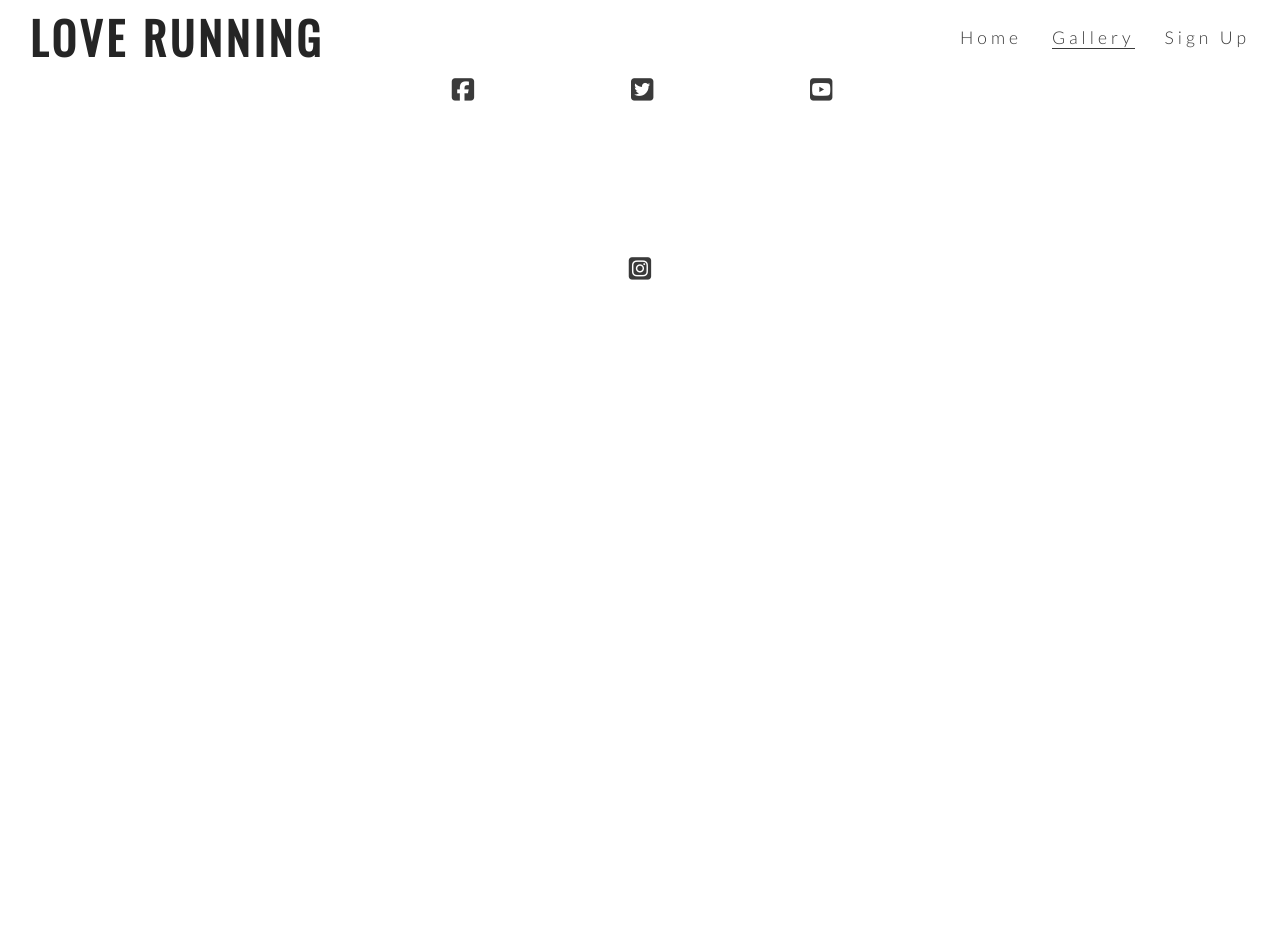
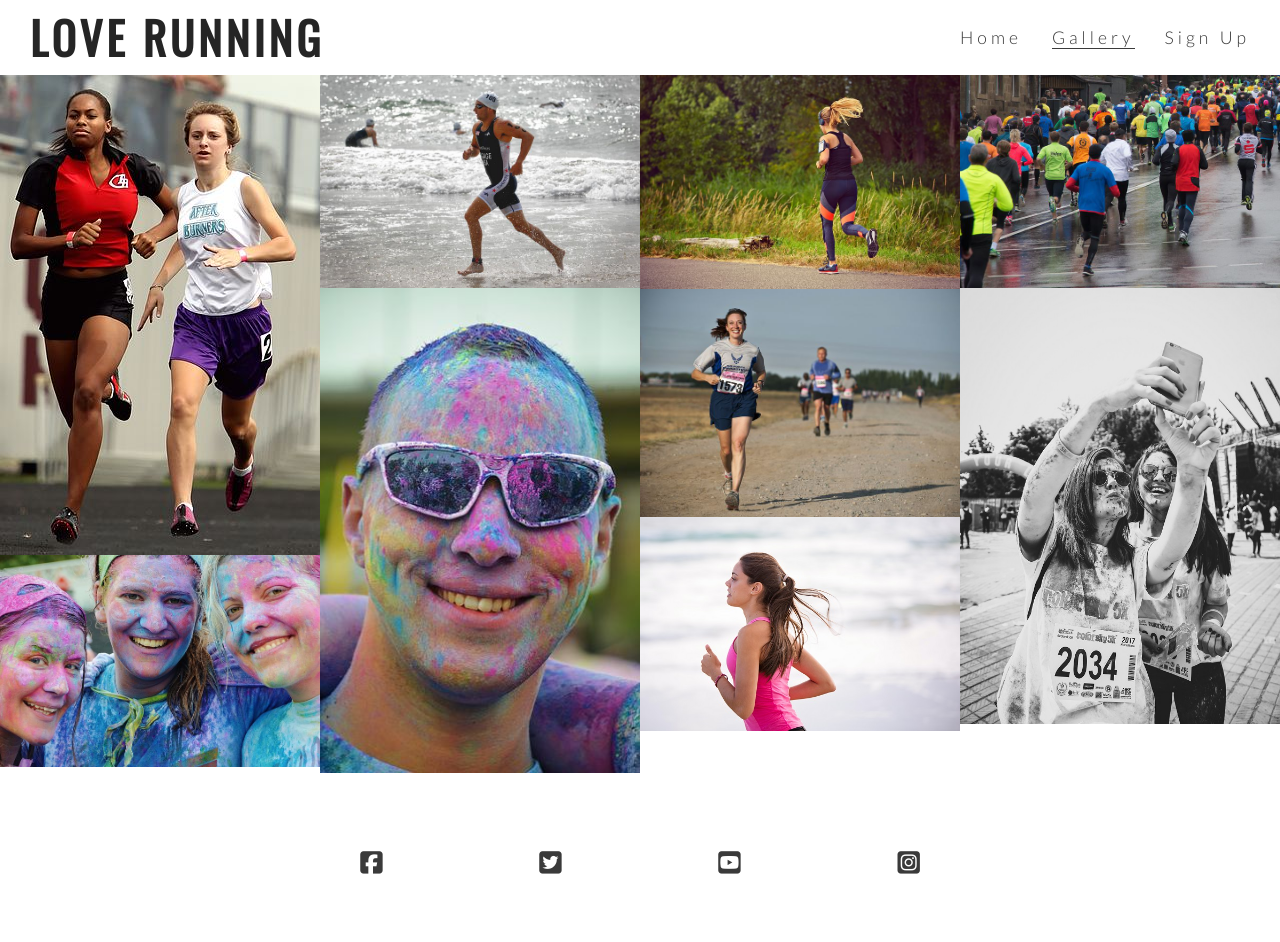
Before and after one commit to Huddy2022/love-running, a plain HTML site: page gallery.html in a window 1280 px wide. Before the commit the page ends 800 px from the top, so only its background shows below. Drawn offline with nearby package versions, Linux system fonts and the light colour scheme.

Commit message:
add gallery images and massonary styling

```diff
--- a/assests/css/style.css
+++ b/assests/css/style.css
@@ -214,3 +214,13 @@ footer {
     padding: 5%;
     color: #3a3a3a;
 }
+#photos {
+    clear: both;
+    line-height: 0;
+    column-count: 4;
+    column-gap: 0;
+}
+
+#photos > img {
+    width: 100%;
+}
--- a/gallery.html
+++ b/gallery.html
@@ -30,6 +30,17 @@
             </ul>
         </nav>
     </header>
+    <section id="photos">
+        <img src="assests/images/athletes.jpg" alt="Two athletes running together">
+        <img src="assests/images/girls.jpg" alt="Three girls at charity paint running festival">
+        <img src="assests/images/runner3.jpg" alt="Solo male runner jogging on a beach">
+        <img src="assests/images/man.jpg" alt="Man at charity paint running festival">
+        <img src="assests/images/runner1.jpg" alt="Solo feamle runner jogging through phoenix park">
+        <img src="assests/images/runner2.jpg" alt="Runners competing in marathon">
+        <img src="assests/images/runner4.jpg" alt="Solo female runner jogging on a beach">
+        <img src="assests/images/running_gang.jpg" alt="Large group of runners taking part in a marathon on a rainy day">
+        <img src="assests/images/mud-run.jpg" alt="Two women runners taking a muddy selfie after the Mud Runners Championship">
+    </section>
     <footer>
         <ul class="social-networks">
             <li >
```
Also changed, not shown: assests/images/athletes.jpg (added), assests/images/girls.jpg (added), assests/images/man.jpg (added), assests/images/mud-run.jpg (added), assests/images/runner1.jpg (added), assests/images/runner2.jpg (added), assests/images/runner3.jpg (added), assests/images/runner4.jpg (added), assests/images/running_gang.jpg (added).
